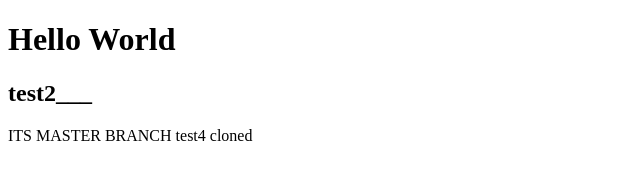
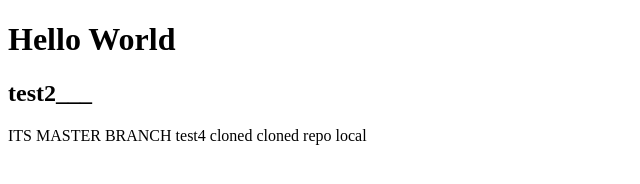
Before and after one commit to Takeru0522/git_class, a plain HTML site: page index.html in a window 1280 px wide. Shown: the whole page, without its empty margins (0-640 px from the left). Drawn offline with Linux system fonts and the light colour scheme.

Commit message:
cloned file

```diff
--- a/index.html
+++ b/index.html
@@ -14,5 +14,6 @@
     test4
 
     cloned
+    cloned repo local
 </body>
 </html>
```
